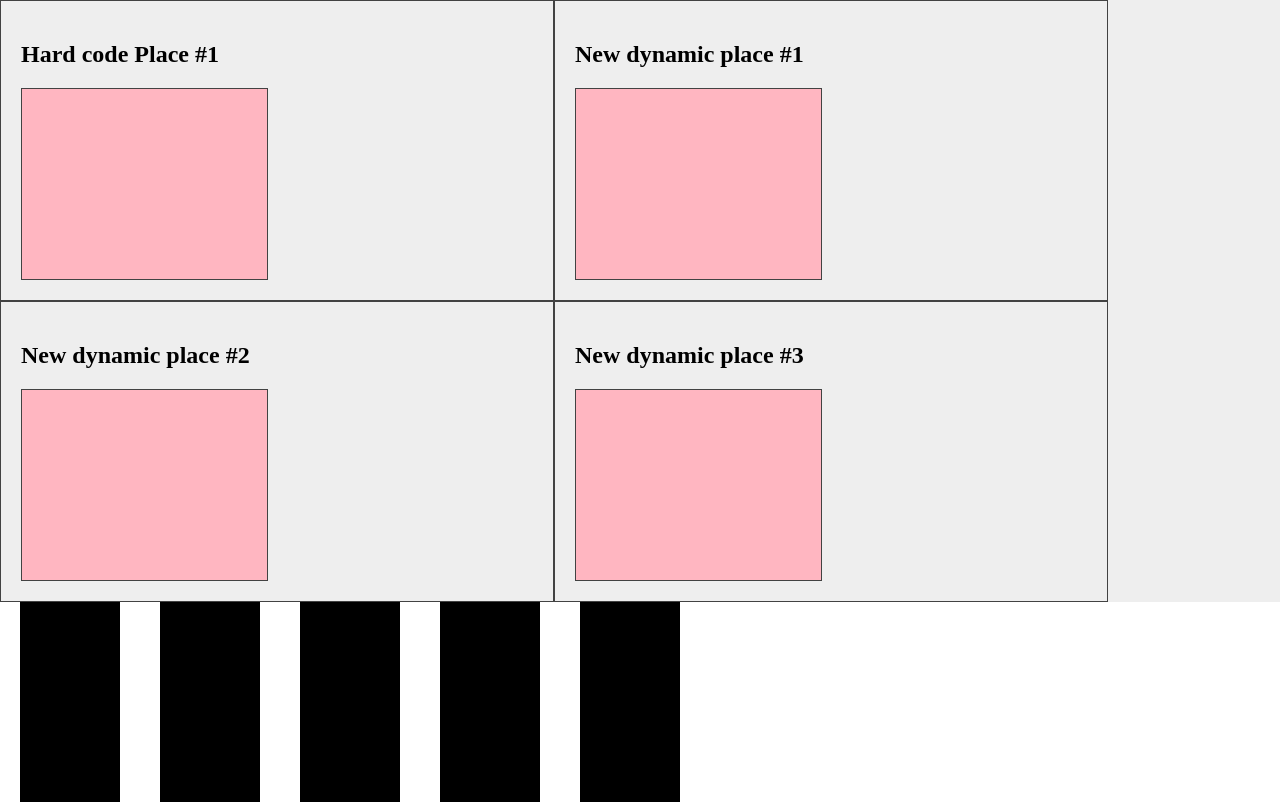
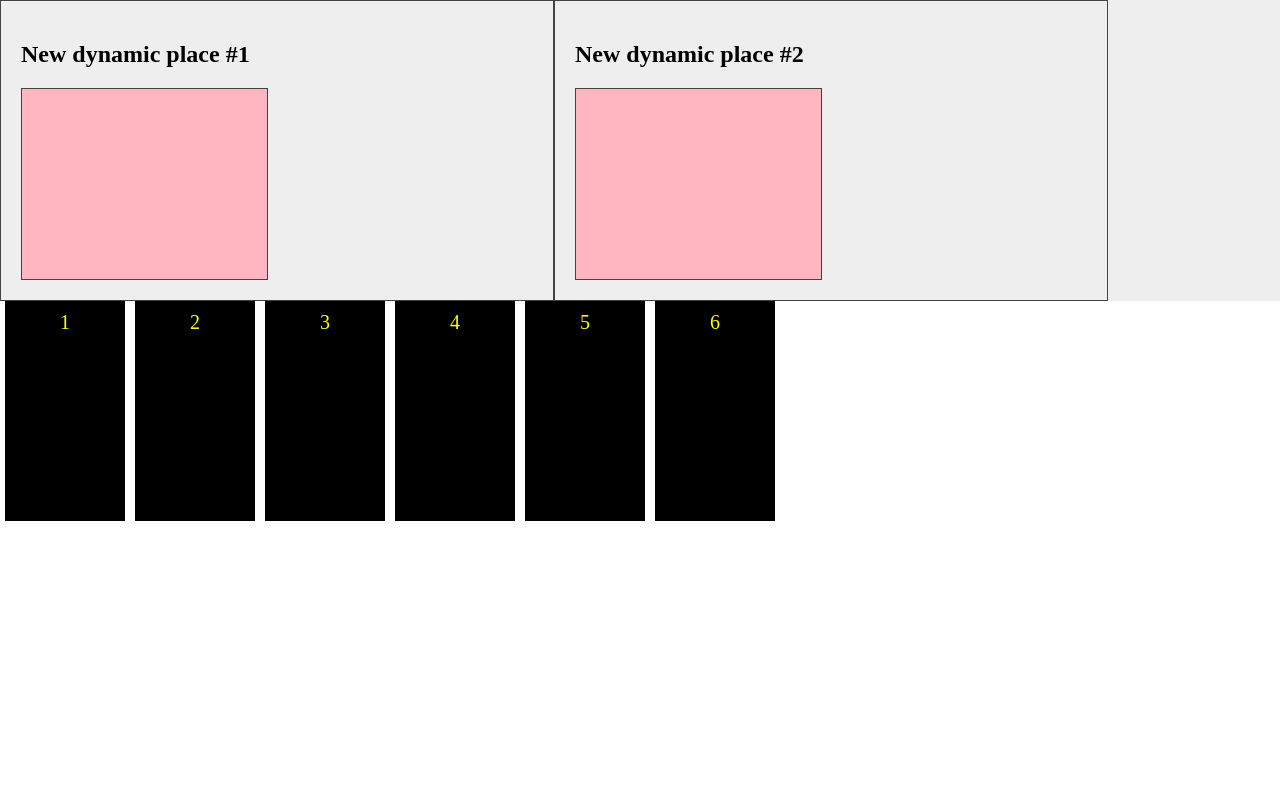
Before and after one commit to zelenchuk/react-dnd-cards, a React (Create React App) app: page / in a window 1280 px wide. Built offline with nearby package versions, Linux system fonts and the light colour scheme.

Commit message:
Final updates

```diff
--- a/src/FinalComponent/Droppable.js
+++ b/src/FinalComponent/Droppable.js
@@ -58,8 +58,7 @@ const Droppable = (props) => {
                     {placeItems.length > 0 && (
                         <section>
                             {placeItems.map((i, index) =>
-                                <div
-                                    className={'inPlaceItems'}
+                                <div className={'inPlaceItems'}
                                      key={index}
                                      id={i.itemID}
                                      draggable
@@ -72,7 +71,6 @@ const Droppable = (props) => {
                                 </div>)}
                         </section>
                     )}
-
                 </div>
 
 
--- a/src/FinalComponent/index.css
+++ b/src/FinalComponent/index.css
@@ -57,3 +57,11 @@ body * {
 .onDrop {
     background: blue;
 }
+
+.newItemsStyle {
+    color: yellow;
+    text-align: center;
+    font-size: 20px;
+    padding: 10px;
+    margin: 0 5px;
+}
--- a/src/FinalComponent/index.js
+++ b/src/FinalComponent/index.js
@@ -1,105 +1,62 @@
 import './index.css'
-import React, {useEffect, useState} from "react";
+import React, {useState, useEffect} from "react";
 import Droppable from "./Droppable";
 
+const initialState = [{itemID: 1}, {itemID: 2}, {itemID: 3}, {itemID: 4}, {itemID: 5}, {itemID: 6}];
+
 const FinalComponent = () => {
-    const [place1, setPlace1] = useState([]);
-    const [place2, setPlace2] = useState([]);
+    // items pool (all items for all places)
+    const [items, setItems] = useState(initialState);
 
-    // items pool (all items for all places)
-    const [items, setItems] = useState([{itemID: 1}, {itemID: 2}, {itemID: 3}, {itemID: 4}, {itemID: 5}]);
+    // const [checkbox, setCheckbox] = useState(false);
 
-    useEffect(() => {
-        console.log('place1', place1);
-        console.log("items", items);
-    }, [place1]);
+    // // This piece of code show workflow with API data
+    // const loadDataFromAPI = async () => await fetch('https://swapi.dev/api/people');
+    //
+    // useEffect(() => {
+    //     if (checkbox) {
+    //         loadDataFromAPI()
+    //             .then(data => data.json())
+    //             .then(result => setItems(result.results))
+    //             .catch(error => console.log(error));
+    //     } else {
+    //         setItems(initialState);
+    //     }
+    //
+    // }, [checkbox])
 
     return (
         <>
-            <div id="droppableBlock">
-                <div id={'place-1'}>
-                    <h2>Hard code Place #1</h2>
-
-                    <div
-                        onDragOver={(e) => {
-                            e.preventDefault();
-                            e.target.classList.add('onDragOver')
-                        }}
-                        onDragLeave={(e) => {
-                            e.preventDefault();
-                            e.target.classList.remove('onDragOver')
-                        }}
-                        onDrop={(e, target) => {
-                            e.preventDefault();
+            {/*<form>*/}
+            {/*    <label htmlFor="apiToggler">*/}
+            {/*        API data*/}
+            {/*        <input id={"apiToggler"}*/}
+            {/*               type="checkbox"*/}
+            {/*               checked={checkbox}*/}
+            {/*               onChange={() => setCheckbox(!checkbox)}*/}
+            {/*        />*/}
+            {/*    </label>*/}
+            {/*</form>*/}
 
 
-                            // TODO need to check class drop element's, because we can drop anythings ... it's not good.
-                            // if (target.classList.contains('newItemsStyle')) {}
-                            e.target.classList.remove('onDragOver')
-                            console.log("on me something drop");
-
-
-                            const itemID = parseInt(e.dataTransfer.getData("text/html"));
-
-                            const isExistInItems = items.find(i => i.itemID === itemID);
-
-                            if (isExistInItems) {
-                                console.log("item exist in items");
-                                setPlace1([...place1, {itemID: itemID}]); // update place
-                                setItems(items.filter(i => i.itemID !== itemID)); // update items
-                            } else {
-                                console.log("item not exist in items");
-
-                            }
-
-
-                        }}
-                        className="placeDropBody">
-                        {place1.length > 0 && (
-                            <section>
-                                {place1.map((i, index) =>
-                                    <div
-                                        className={'inPlaceItems'}
-                                        key={index}
-                                        id={i.itemID}
-                                        draggable
-                                        onDragStart={e => e.dataTransfer.setData('Text/html', e.target.id)}
-                                        onDrop={(event) => {
-                                            event.preventDefault();
-                                        }}
-                                    >
-                                        {i.itemID}
-                                    </div>)}
-                            </section>
-                        )}
-
-                    </div>
-
-
-                </div>
-
+            <div id="droppableBlock">
                 <Droppable title={"New dynamic place #1"} items={items} setItems={setItems}/>
-
                 <Droppable title={"New dynamic place #2"} items={items} setItems={setItems}/>
-
-                <Droppable title={"New dynamic place #3"} items={items} setItems={setItems}/>
             </div>
 
+            {/* Draggable items block*/}
             <div id="itemsBlock">
-                {items.map((i) => <p
-                    key={i.itemID}
-                    id={i.itemID}
-                    draggable
-                    onDragStart={e => e.dataTransfer.setData('Text/html', e.target.id)}
-                    onDrop={(event) => {
-                        event.preventDefault();
-                    }}
-
-                    className={"newItemsStyle"}
-                >
-                    {i.itemID}
-                </p>)}
+                {items.map((i) =>
+                    <p className={"newItemsStyle"}
+                       draggable
+                       key={i.itemID || i.name}
+                       id={i.itemID || i.name}
+                       onDragStart={e => e.dataTransfer.setData('Text/html', e.target.id)}
+                       onDrop={(event) => event.preventDefault()}
+                    >{i.itemID}</p>
+                )}
             </div>
+            {/* Draggable items block END*/}
         </>
     );
 }
```
Lines whose indentation alone changed are shown as unchanged.
